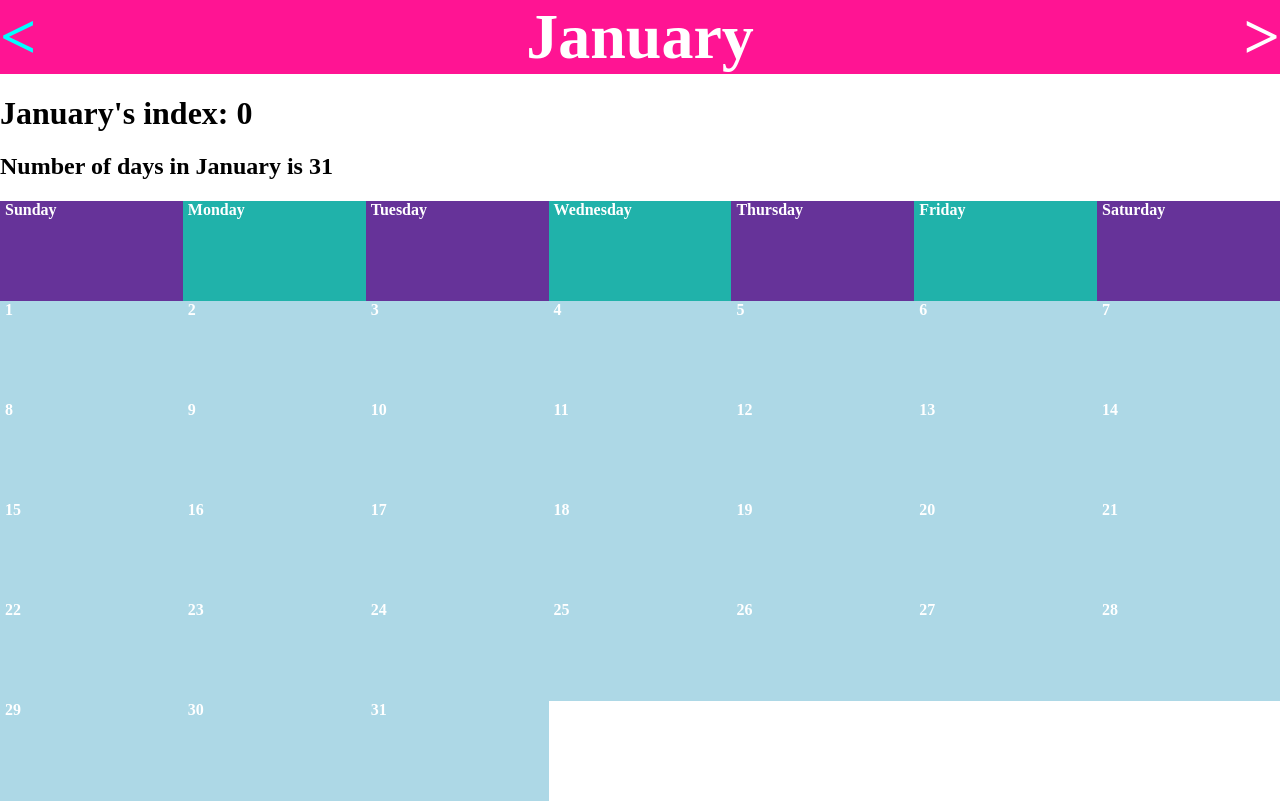
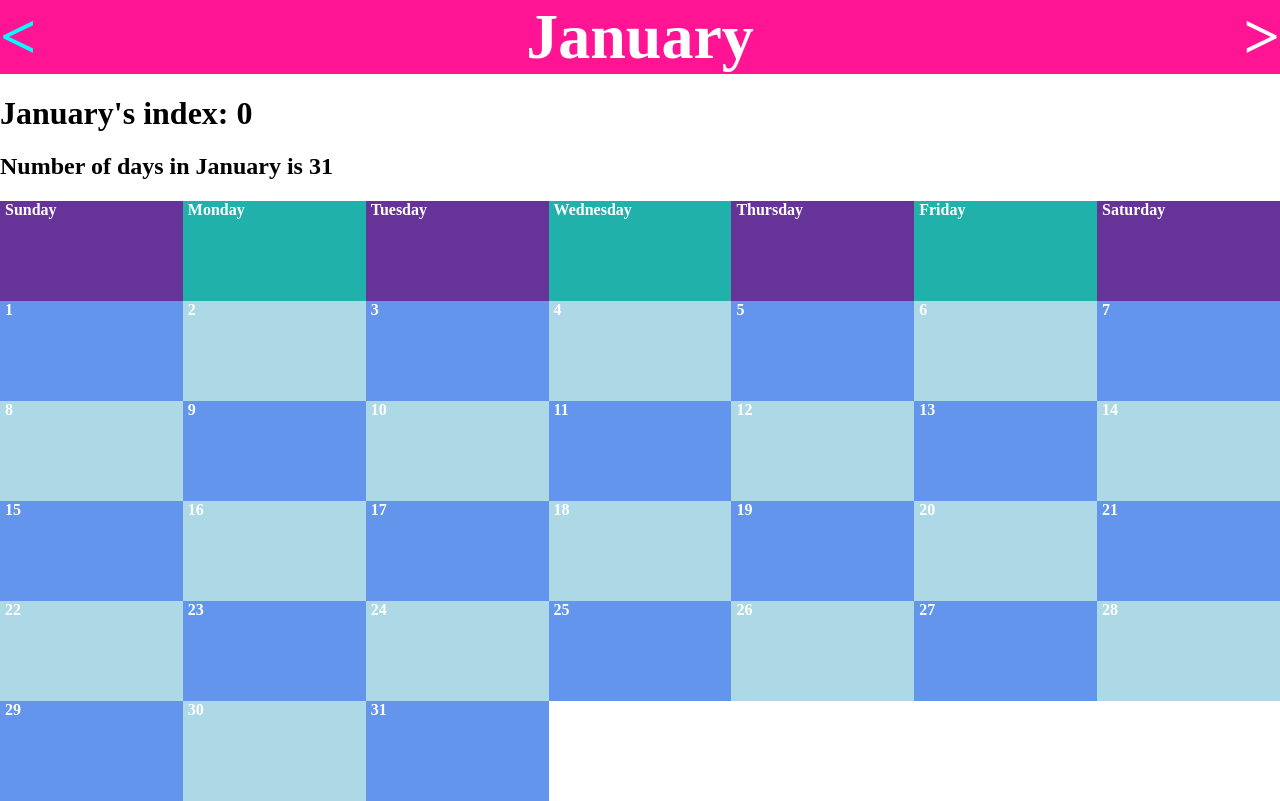
Before and after one commit to sguzman/Angular2InlineBlockCalendar, an Angular app: page / in a window 1280 px wide. Built offline with nearby package versions, Linux system fonts and the light colour scheme.

Commit message:
alternate between odd and even days

```diff
--- a/src/app/days/days.component.html
+++ b/src/app/days/days.component.html
@@ -10,5 +10,10 @@
   <main class="days"><h4>Saturday</h4></main>
 </header>
 <main *ngFor="let num of createRange(daysOfMonth); let i of index">
-  <app-day class="days" [text]="i"></app-day>
+  <div *ngIf="i % 2; else elseBlock">
+    <app-day class="days even" [text]="i"></app-day>
+  </div>
+  <ng-template #elseBlock>
+    <app-day class="days odd" [text]="i" [style.background-color]="lightblue"></app-day>
+  </ng-template>
 </main>
```
